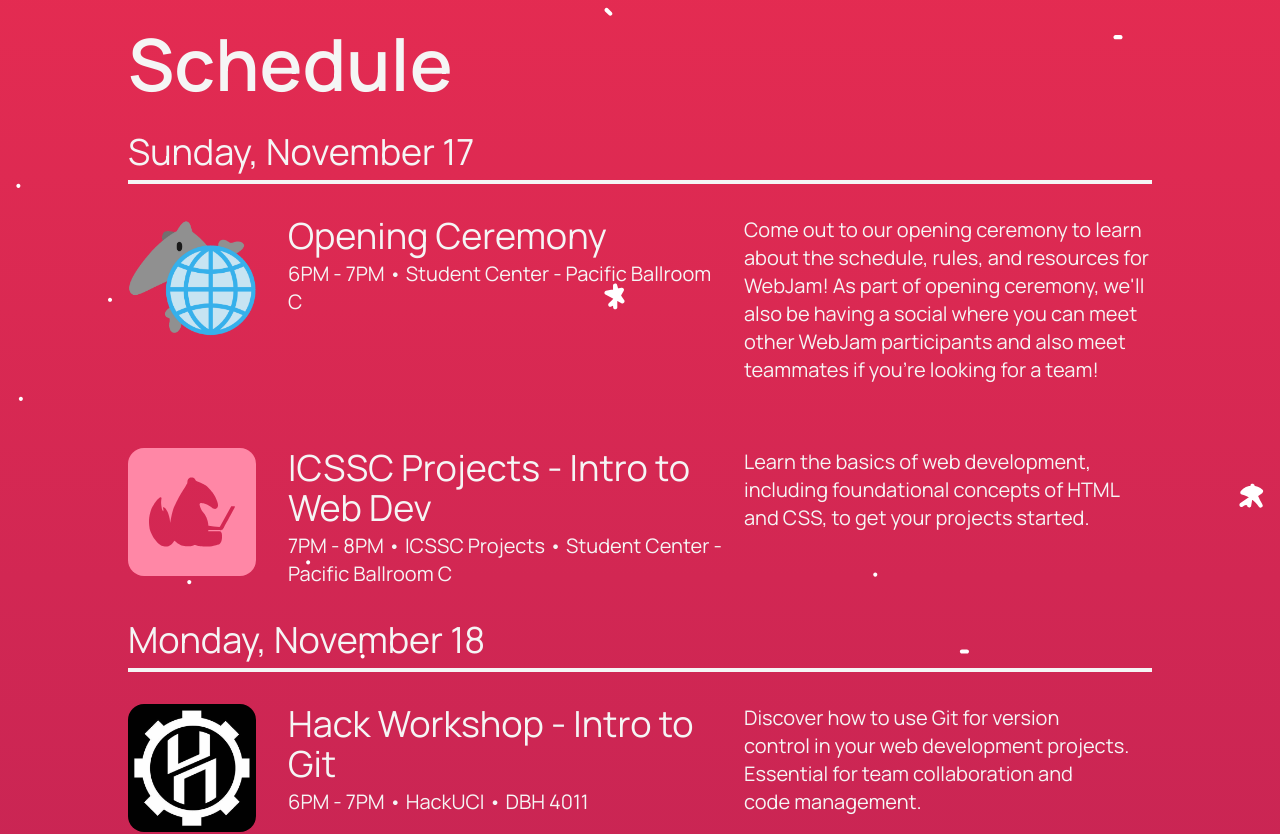
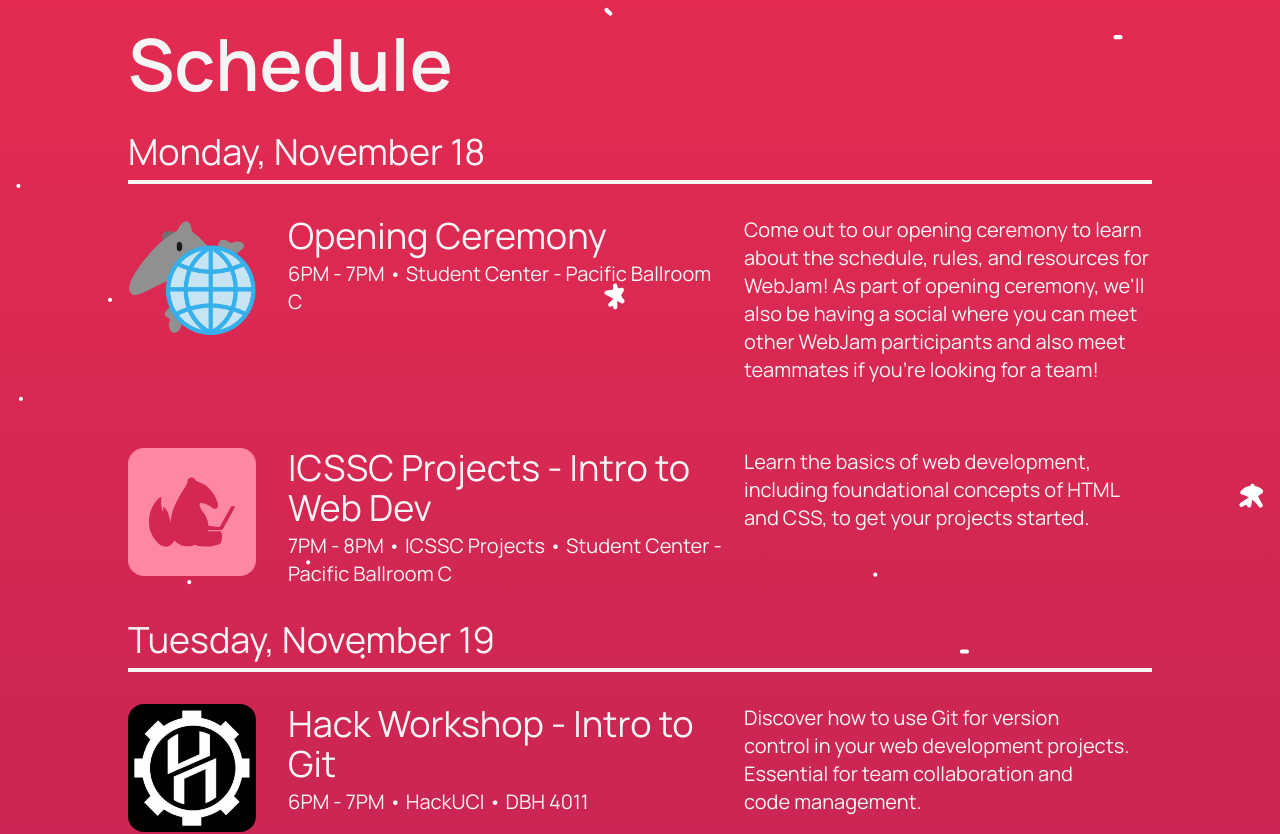
Before and after one commit to icssc/webjam-2024, a Next.js app: page / in a window 1280 px wide. Shown: the part 1660-2494 px from the top of the page. Built offline with nearby package versions, Linux system fonts and the light colour scheme.

Commit message:
chore: fix dates

```diff
--- a/src/components/schedule.tsx
+++ b/src/components/schedule.tsx
@@ -3,7 +3,7 @@
 import { cn } from "@/lib/utils";
 
 function getFormattedDate(date: string) {
-    const dateObject = new Date(date + "T07:00:00").toLocaleDateString(
+    const dateObject = new Date(date + "T00:00:00-08:00").toLocaleDateString(
         "en-US",
         {
             timeZone: "America/Los_Angeles",
```
